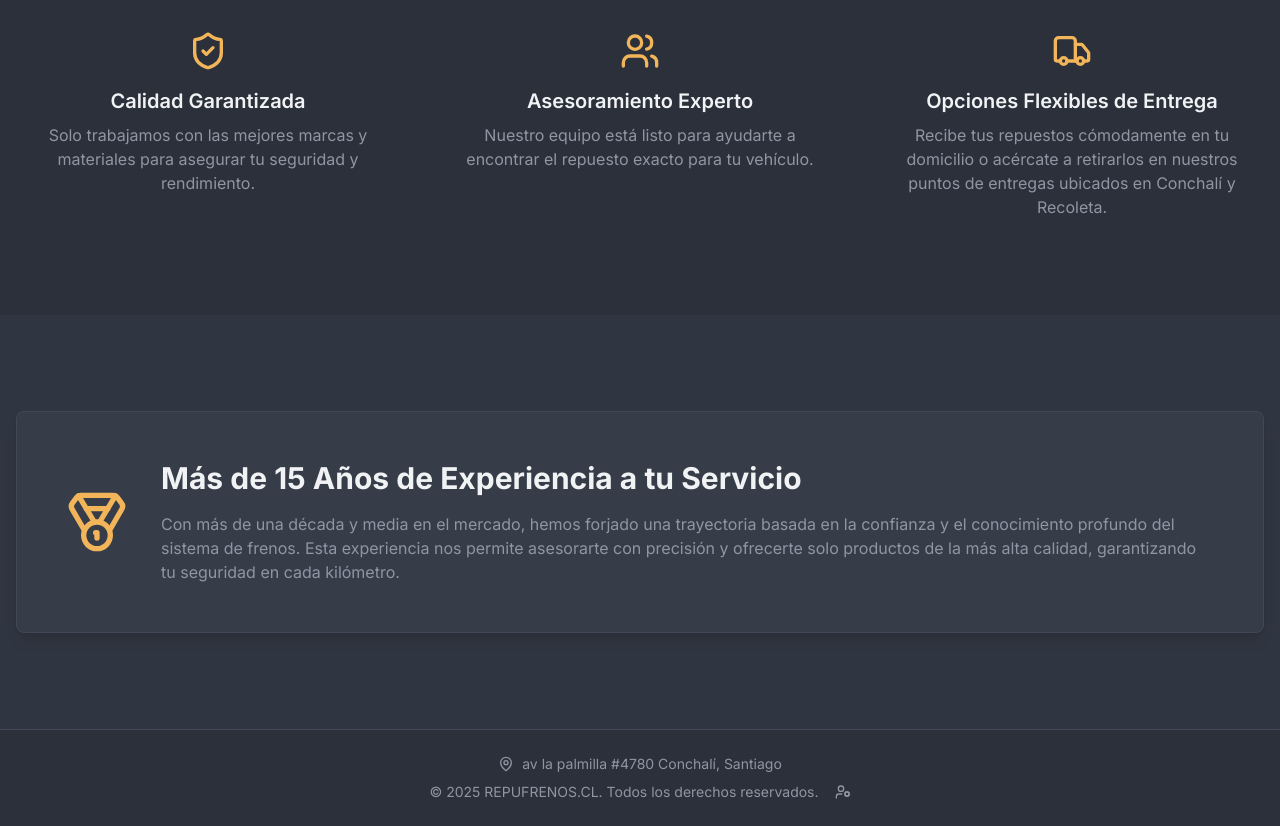
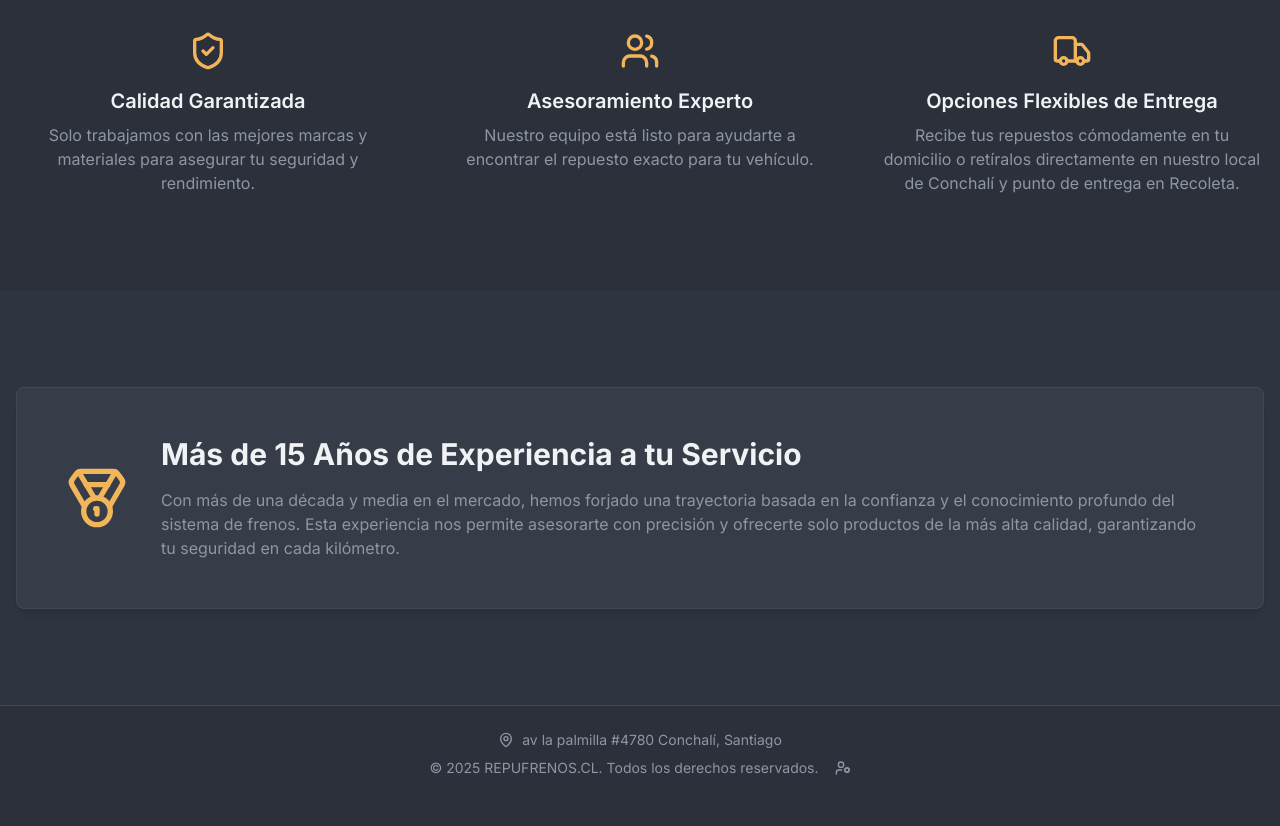
Before and after one commit to marce1404/TIENDA-FRENOS, a Next.js app: page / in a window 1280 px wide. Shown: the part 1180-2006 px from the top of the page. After the commit the page ends 1982 px from the top, so only its background shows below. Built offline with nearby package versions, Linux system fonts and the light colour scheme.

Commit message:
agrega o en nuestro local de conchali.

```diff
--- a/src/app/page.tsx
+++ b/src/app/page.tsx
@@ -56,7 +56,7 @@ export default function HomePage() {
     {
       icon: <Truck className="h-10 w-10 text-primary" />,
       title: 'Opciones Flexibles de Entrega',
-      description: 'Recibe tus repuestos cómodamente en tu domicilio o acércate a retirarlos en nuestros puntos de entregas ubicados en Conchalí y Recoleta.',
+      description: 'Recibe tus repuestos cómodamente en tu domicilio o retíralos directamente en nuestro local de Conchalí y punto de entrega en Recoleta.',
     },
   ];
 
```
